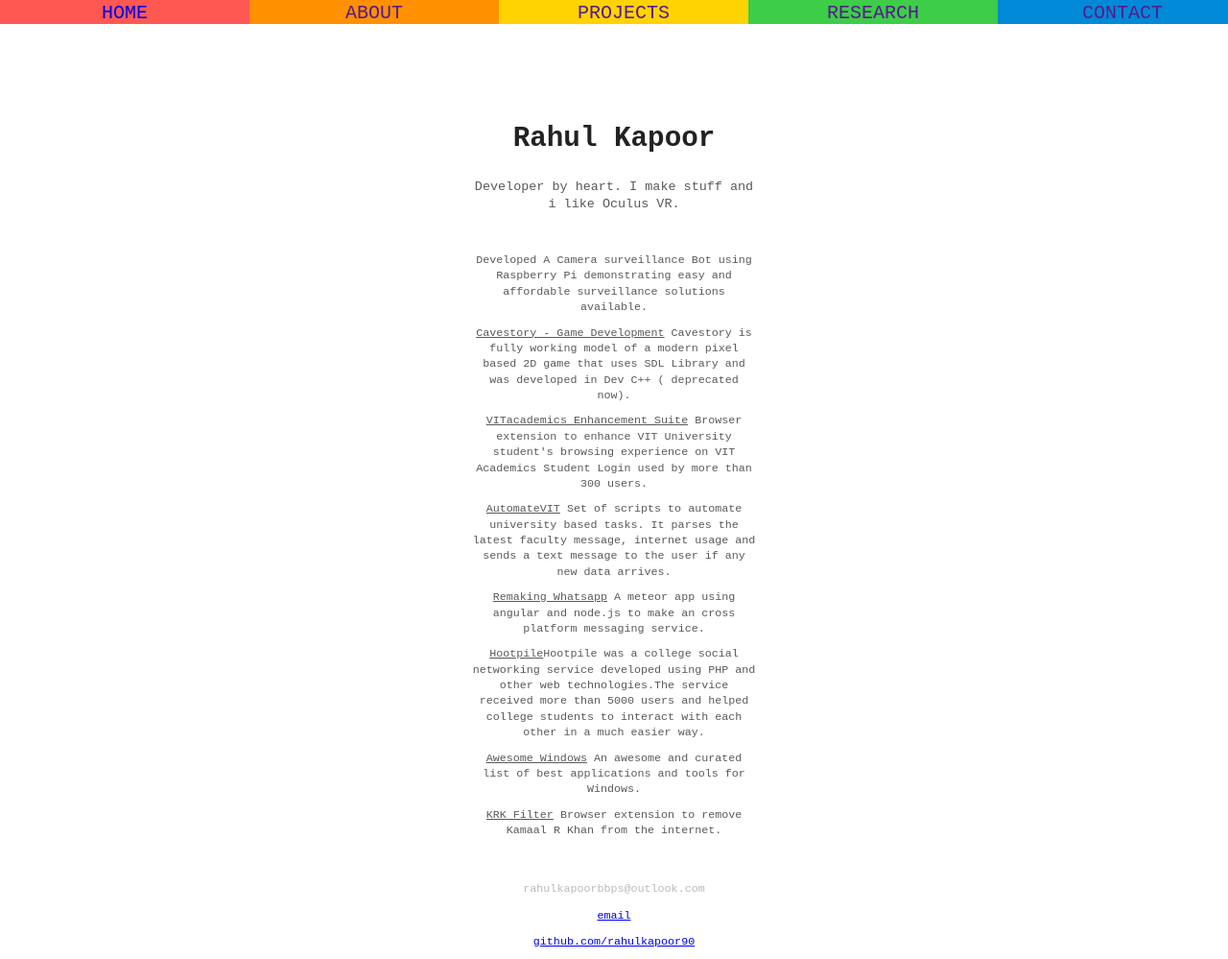
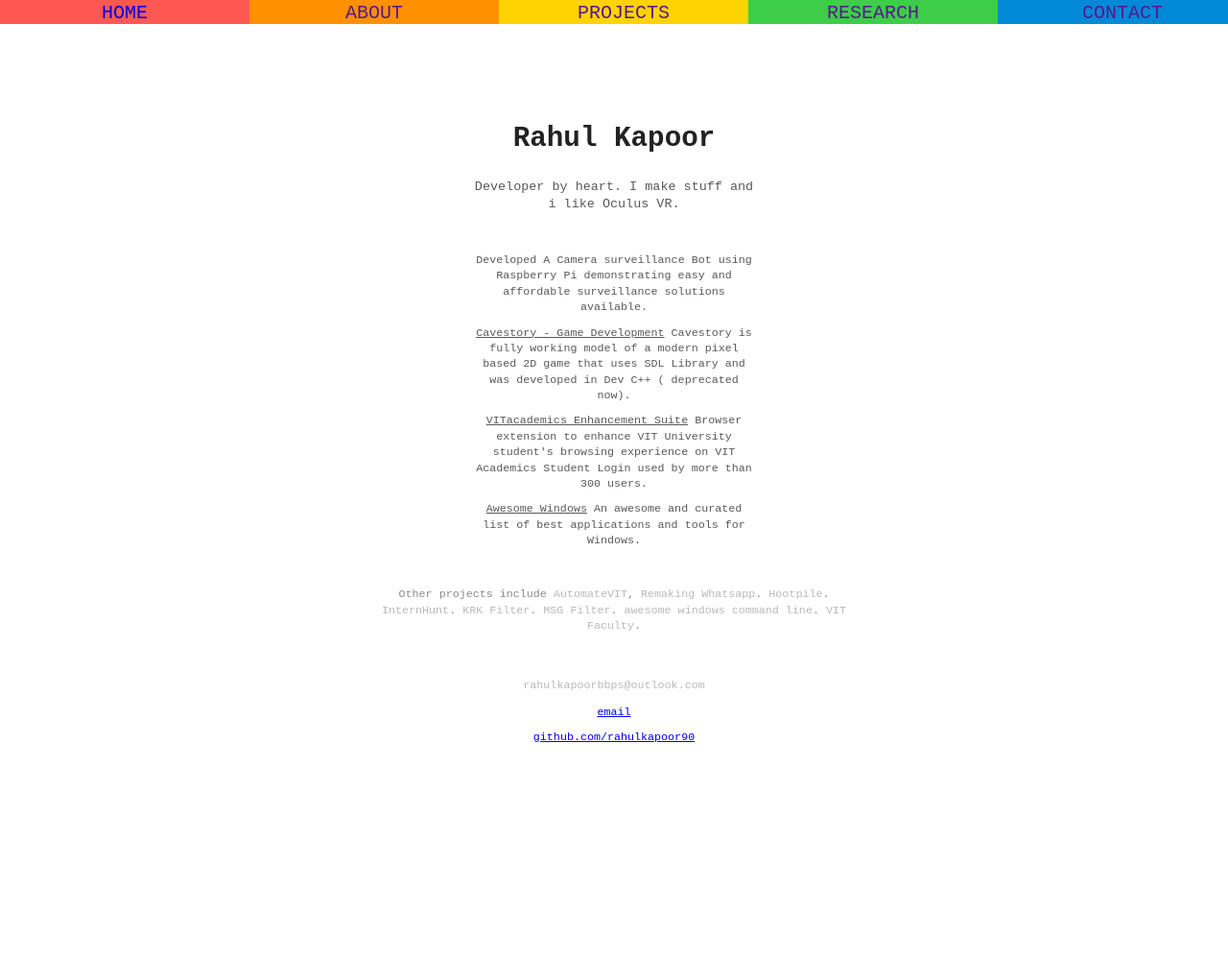
Before and after one commit to rahulkapoor90/rahulkapoor90.github.io, a Jekyll site: the page built from index.html, in a window 1280 px wide. Shown: the whole page at 96% size. Built offline with Jekyll 4.4.1, drawn with Linux system fonts in a browser that asks for light colours; after the commit the page ends 900 px from its top, so only the background shows below that.

Commit message:
More projects.

```diff
--- a/index.html
+++ b/index.html
@@ -12,15 +12,16 @@ title: Rahul Kapoor
                 <li>Developed A Camera surveillance Bot using Raspberry Pi demonstrating easy and affordable surveillance solutions available.</li>
                 <li><a href="http://friendswholiketrump.com/" target="_blank">Cavestory - Game Development</a> Cavestory is fully working model of a modern pixel based 2D game that uses SDL Library and was developed in Dev C++ ( deprecated now).</li>
                 <li><a href="https://github.com/rahulkapoor90/VITacademics-Enhancement-Suite" target="_blank">VITacademics Enhancement Suite</a> Browser extension to enhance VIT University student's browsing experience on VIT Academics Student Login used by more than 300 users.</li>
-                <li><a href="https://github.com/rahulkapoor90/AutomateVIT" target="_blank">AutomateVIT</a> Set of scripts to automate university based tasks. It parses the latest faculty message, internet usage and sends a text message to the user if any new data arrives.</li>
+                <!-- <li><a href="https://github.com/rahulkapoor90/AutomateVIT" target="_blank">AutomateVIT</a> Set of scripts to automate university based tasks. It parses the latest faculty message, internet usage and sends a text message to the user if any new data arrives.</li>
                 <li><a href="https://github.com/rahulkapoor90/Remaking-Whatsapp" target="_blank">Remaking Whatsapp</a> A meteor app using angular and node.js to make an cross platform messaging service.</li>
-                <li><a href="https://github.com/Hootpile/Hootpile" target="_blank">Hootpile</a>Hootpile was a college social networking service developed using PHP and other web technologies.The service received more than 5000 users and helped college students to interact with each other in a much easier way. </li>
+                <li><a href="https://github.com/Hootpile/Hootpile" target="_blank">Hootpile</a>Hootpile was a college social networking service developed using PHP and other web technologies.The service received more than 5000 users and helped college students to interact with each other in a much easier way. </li> -->
  <li><a href="https://github.com/Awesome-Windows/awesome" target="_blank">Awesome Windows</a> An awesome and curated list of best applications and tools for Windows. </li>
- <li><a href="https://github.com/rahulkapoor90/KRK-Filter" target="_blank">KRK Filter</a> Browser extension to remove Kamaal R Khan from the internet. </li>
+ <!-- <li><a href="https://github.com/rahulkapoor90/KRK-Filter" target="_blank">KRK Filter</a> Browser extension to remove Kamaal R Khan from the internet. </li> -->
             </ul>
 
         </div>
 
          <div id="contact">
+           <p>Other projects include <a href="https://github.com/rahulkapoor90/AutomateVIT">AutomateVIT</a>, <a href="https://github.com/rahulkapoor90/Remaking-Whatsapp">Remaking Whatsapp</a>. <a href="https://github.com/Hootpile/Hootpile">Hootpile</a>. <a href="https://github.com/rahulkapoor90/InternHunt">InternHunt</a>. <a href="https://github.com/rahulkapoor90/KRK-Filter">KRK Filter</a>. <a href="https://github.com/rahulkapoor90/MSG-Filter">MSG Filter</a>. <a href="https://github.com/Awesome-Windows/awesome-windows-command-line">awesome windows command line</a>. <a href="https://github.com/rahulkapoor90/VITfaculty">VIT Faculty</a>.</p>
             <p class="emailaddress"><a href="mailto:rahulkapoorbbps@outlook.com">rahulkapoorbbps@outlook.com</a></p>
         </div>
```
